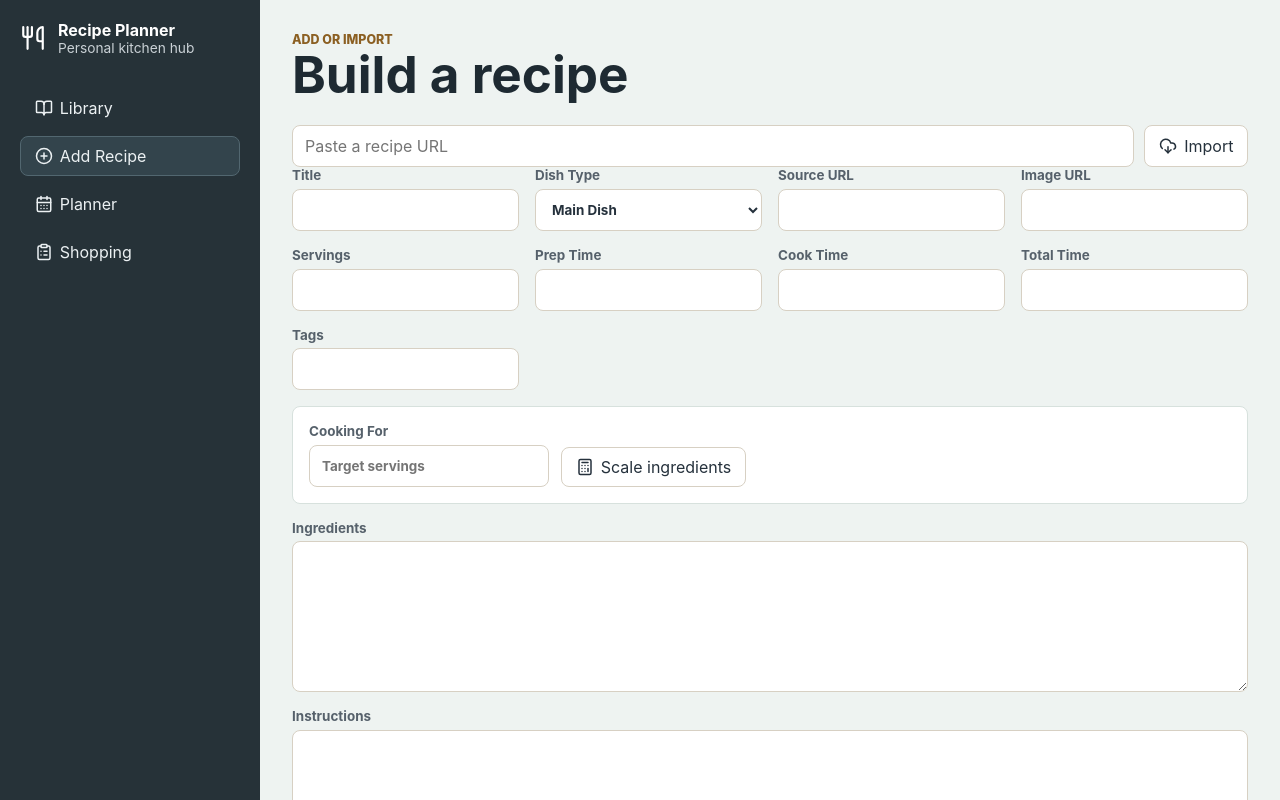
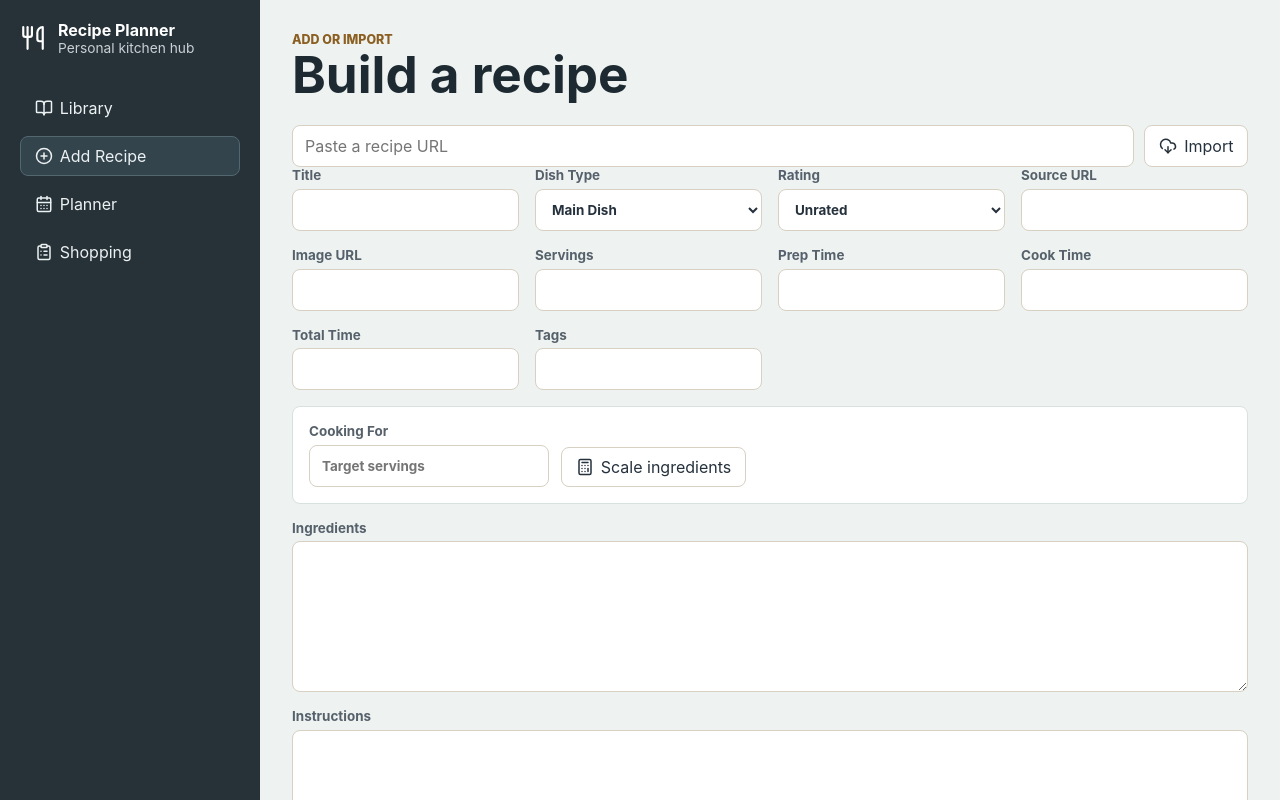
Before and after one commit to jsrosenbery/Recipe-App, a React (Vite) app in the folder frontend/: page / in a window 1280 px wide. Both pictures are taken after a click on the button "Add Recipe". Shown: the top 800 px of the page. Built offline with nearby package versions, Linux system fonts and the light colour scheme; no server answers.

Commit message:
Add recipe rating field

```diff
--- a/frontend/src/components/RecipeForm.jsx
+++ b/frontend/src/components/RecipeForm.jsx
@@ -19,6 +19,7 @@ export const emptyRecipe = {
   image_url: '',
   servings: '',
   dish_type: 'main',
+  rating: '',
   prep_time: '',
   cook_time: '',
   total_time: '',
@@ -144,6 +145,17 @@ export function RecipeForm({ recipe, setRecipe, onSave, saving }) {
           </select>
         </label>
         <label>
+          Rating
+          <select value={recipe.rating || ''} onChange={(event) => updateField('rating', event.target.value)}>
+            <option value="">Unrated</option>
+            <option value="1">1 / 5</option>
+            <option value="2">2 / 5</option>
+            <option value="3">3 / 5</option>
+            <option value="4">4 / 5</option>
+            <option value="5">5 / 5</option>
+          </select>
+        </label>
+        <label>
           Source URL
           <input value={recipe.source_url || ''} onChange={(event) => updateField('source_url', event.target.value)} />
         </label>
```
